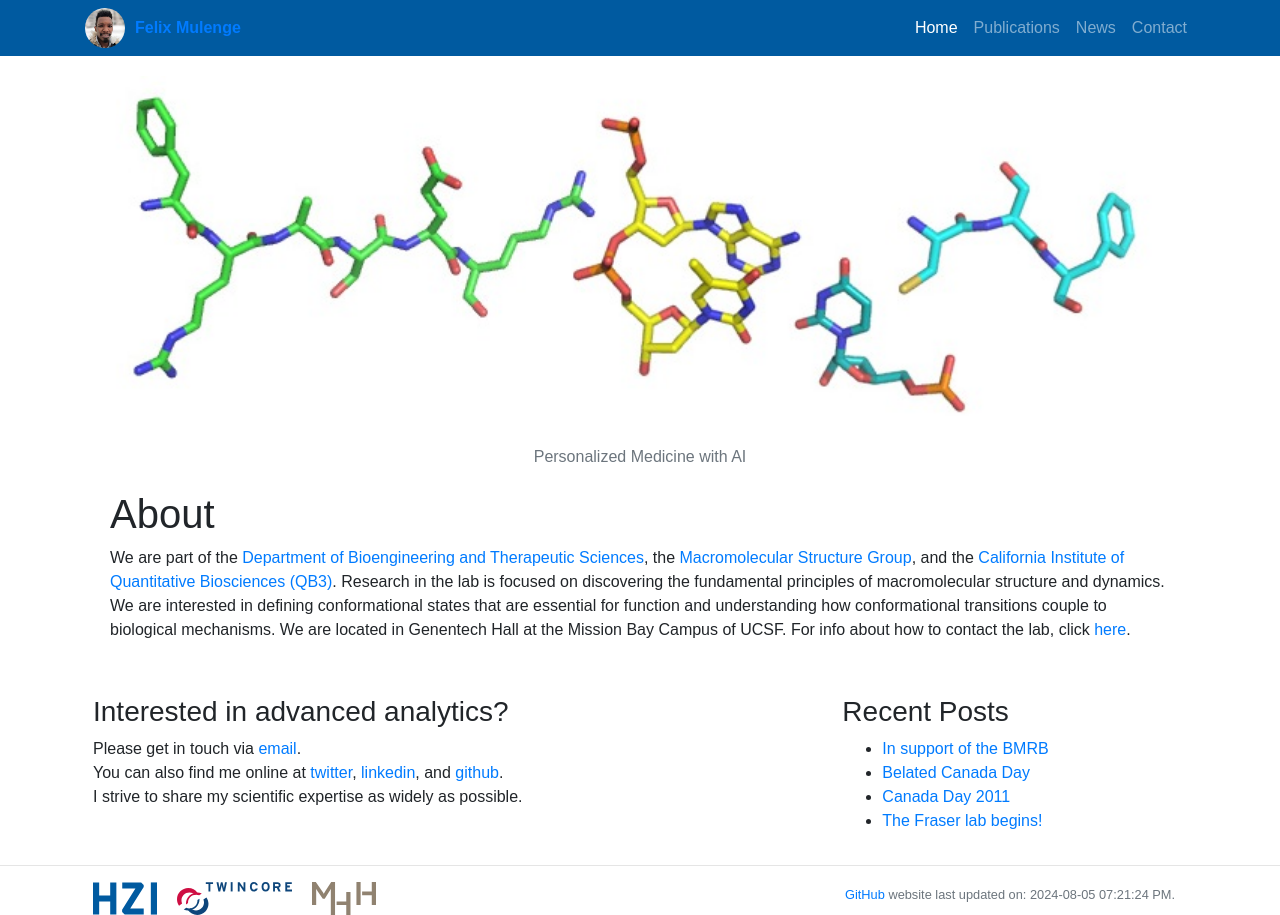
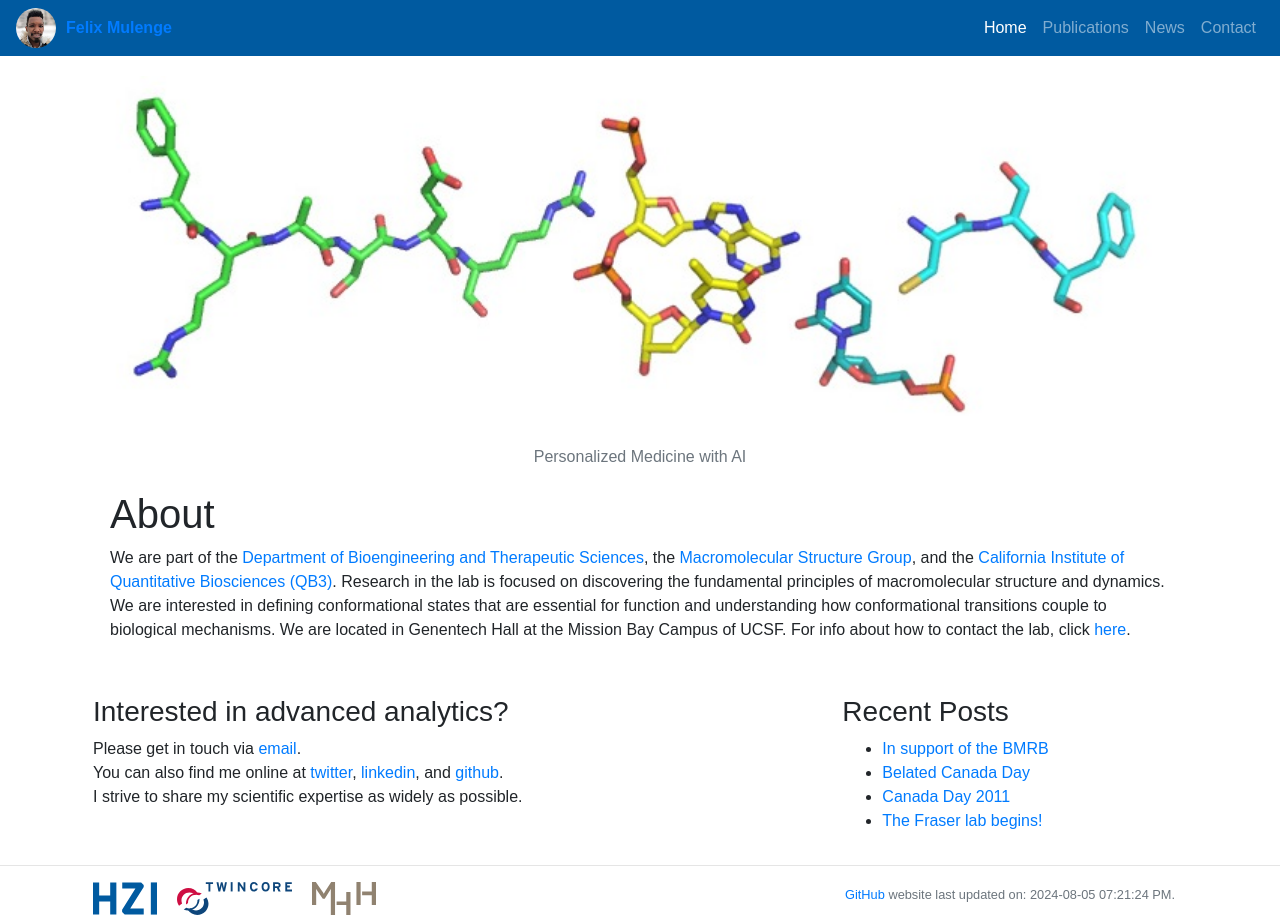
Before and after one commit to fmulenge/fmulenge.github.io, a Jekyll site: the page built from index.md, in a window 1280 px wide. Built offline with Jekyll 4.4.1, drawn with Linux system fonts in a browser that asks for light colours.

Commit message:
Update header.html

```diff
--- a/_includes/header.html
+++ b/_includes/header.html
@@ -23,13 +23,14 @@
 
     <!-- Static navbar -->
     <nav class="navbar navbar-expand-lg navbar-dark" style="background-color: #005AA0">
-      <div class="container">
         <a href="#"><img class="avatar" src="/static/img/logo/host_logo.jpg" style="margin-right:10px" alt=""></a>
         <a class="navbar-brand-name" style="font-weight:bold" href="/">{{site.name}}</a>
-        <button type="button" class="navbar-brand navbar-toggler" data-toggle="collapse" data-target="#navbarContent" aria-controls="navbarContent" aria-expanded="false" aria-label="Toggle navigation">
+      <div class="navbar-brand">
+        <button type="button" class="navbar-toggler" data-toggle="collapse" data-target="#navbarContent" aria-controls="navbarContent" aria-expanded="false" aria-label="Toggle navigation">
           <span class="navbar-toggler-icon"></span>
         </button>
-        <div class="navbar-collapse collapse" id="navbarContent">
+      </div>
+      <div class="navbar-collapse collapse" id="navbarContent">
           <ul class="navbar-nav ml-auto">
             {% for link in site.data.navigation %}
               {% if page.group == link.group %}
@@ -40,7 +41,7 @@
             {% endfor %}
             <!-- <li><a href="https://sites.google.com/a/fraserlab.com/ucsf-private/" alt="Lab Private Area">private</a></li> -->
           </ul>
-        </div><!--/.nav-collapse -->
+      </div><!--/.nav-collapse -->
       </nav>
 
     <div class="container">
```
